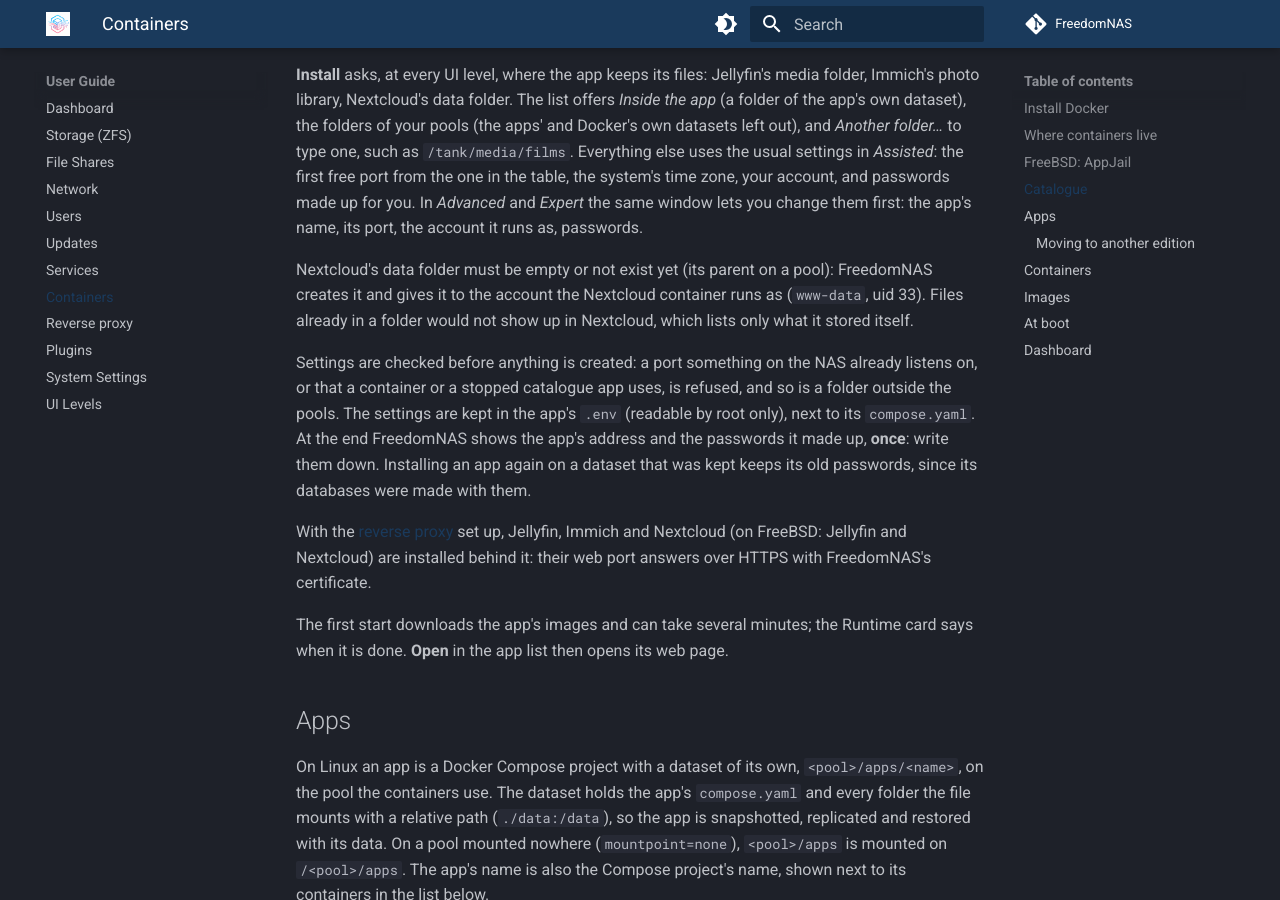
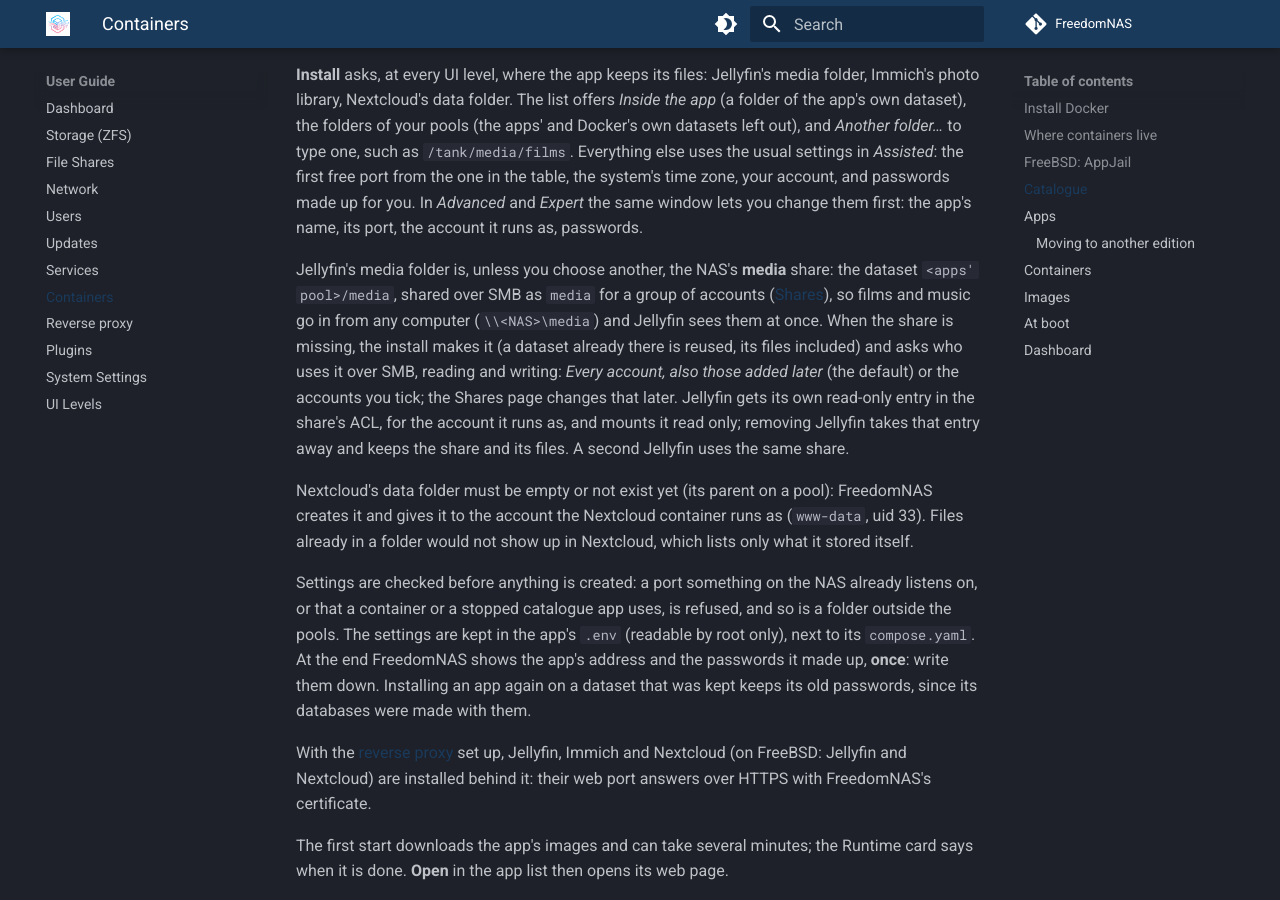
Before and after one commit to FreedomNAS/freedomnas-docs, an MkDocs documentation site: the page built from docs/user-guide/containers.md, in a window 1280 px wide and 900 px high, scrolled down 4627 px. Built offline with MkDocs 1.6.1 and Material for MkDocs 9.7.7, drawn with Linux system fonts in a browser that asks for light colours; some of the changed text lies outside the part shown.

Commit message:
Document Jellyfin's media share

```diff
--- a/docs/user-guide/containers.md
+++ b/docs/user-guide/containers.md
@@ -170,7 +170,7 @@ level:
 |-----|------------|----------|-------|
 | Home Assistant | home automation | 8123 | host network, so it can find the devices of your home; the port cannot change |
 | Immich | photo and video backup from your phones | 2283 | needs 4 GB of memory or more; the library is `./library` unless you choose a folder of your pool |
-| Jellyfin | films, series and music streaming | 8096 | reads a media folder of your pool, read only, as the account you choose |
+| Jellyfin | films, series and music streaming | 8096 | reads the NAS's **media** share, read only, as the account you choose (see below) |
 | Nextcloud | files, calendars, contacts | 8088 | with its own MariaDB; the administrator password is made up and shown once; its data folder is `./data` unless you choose an empty or new folder of your pool |
 | Pi-hole | blocks ads for the whole network as its DNS server | 8053 | answers DNS on port 53 of the NAS's address: give that address to your router; the NAS needs a static address; its web interface uses HTTPS with FreedomNAS's own certificate (setting **HTTPS**, on by default), like Vaultwarden; while the [reverse proxy](proxy.md#names) serves the sites by name it answers every name under `<hostname>.home.arpa` with the NAS's address |
 | Vaultwarden | password manager for the Bitwarden apps | 8222 | serves HTTPS with FreedomNAS's own certificate (setting **HTTPS**, on by default), which browsers need for the web vault: install FreedomNAS's certificate authority once on each device ([System → Certificate](system.md#certificate)) and the web vault, the Bitwarden apps and the browser extensions trust it by the NAS's hostname or address; a new certificate (new address or hostname) reaches the app at the next boot, which restarts it; from outside your network, a certificate of your own domain (reverse proxy) is the lasting way |
@@ -193,6 +193,18 @@ uses the usual settings in *Assisted*: the first free port from the one in
 the table, the system's time zone, your account, and passwords made up for
 you. In *Advanced* and *Expert* the same window lets you change them first:
 the app's name, its port, the account it runs as, passwords.
+
+Jellyfin's media folder is, unless you choose another, the NAS's **media**
+share: the dataset `<apps' pool>/media`, shared over SMB as `media` for a
+group of accounts ([Shares](shares.md#shares-for-a-group-of-accounts)), so
+films and music go in from any computer (`\\<NAS>\media`) and Jellyfin sees
+them at once. When the share is missing, the install makes it (a dataset
+already there is reused, its files included) and asks who uses it over SMB,
+reading and writing: *Every account, also those added later* (the default)
+or the accounts you tick; the Shares page changes that later. Jellyfin gets
+its own read-only entry in the share's ACL, for the account it runs as, and
+mounts it read only; removing Jellyfin takes that entry away and keeps the
+share and its files. A second Jellyfin uses the same share.
 
 Nextcloud's data folder must be empty or not exist yet (its parent on a
 pool): FreedomNAS creates it and gives it to the account the Nextcloud
```
